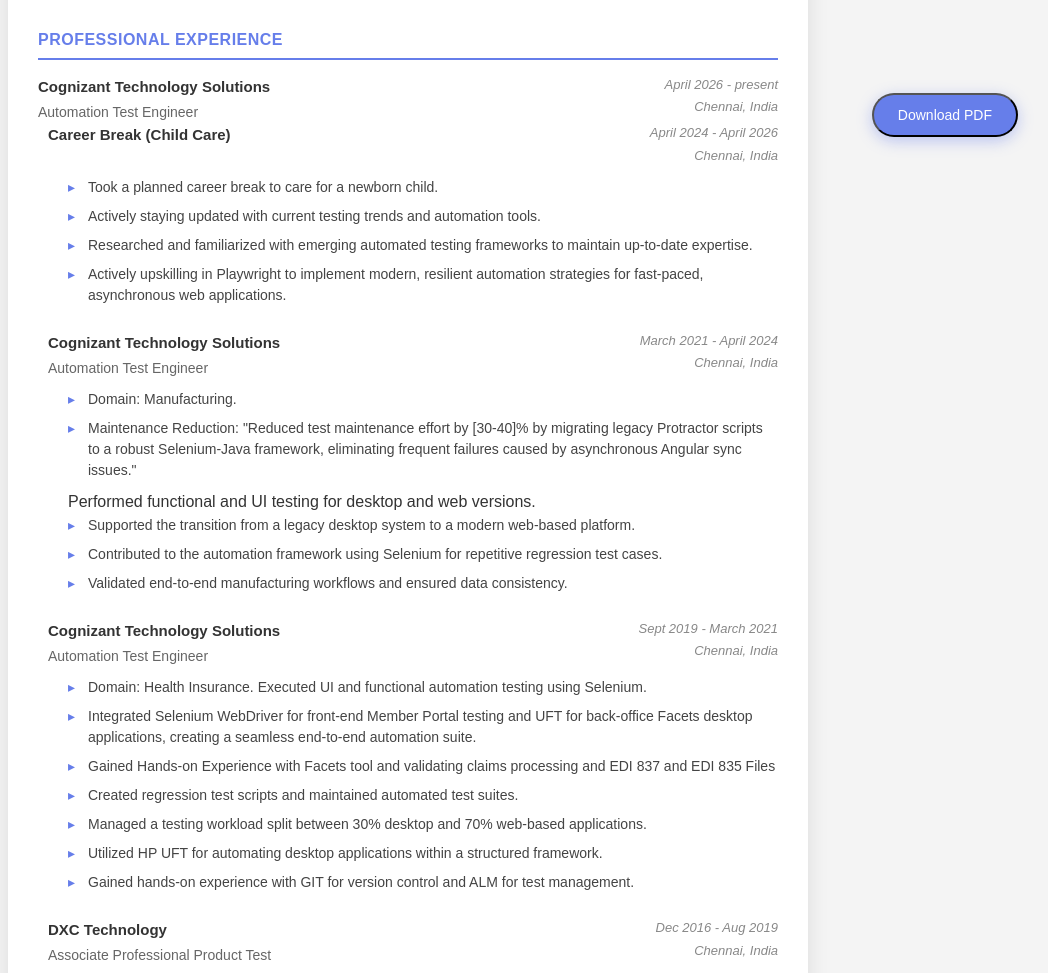
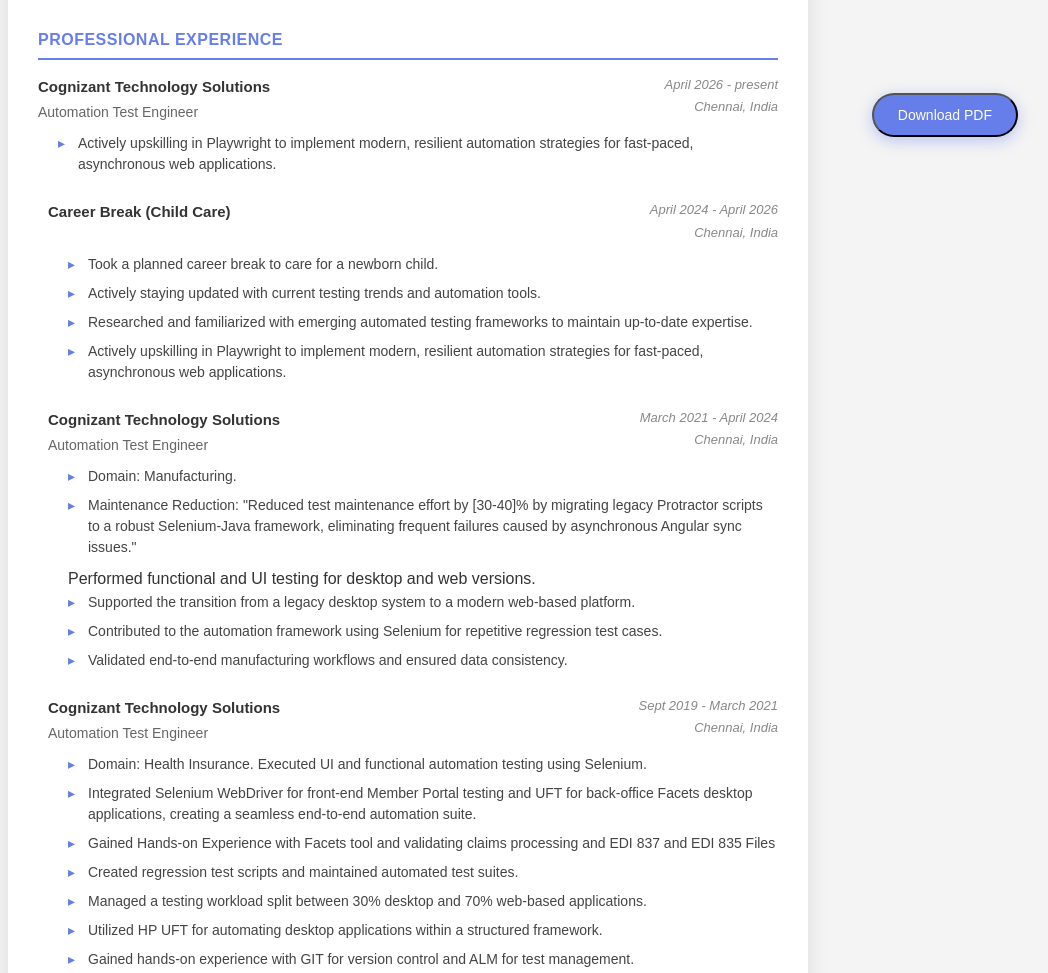
Before and after one commit to jayadurga/resume, a plain HTML site: page index.html in a window 1280 px wide. Shown: the part 633-1606 px from the top of the page, without its empty margins (232-1280 px from the left). Drawn offline with Linux system fonts and the light colour scheme.

Commit message:
Add job entry for Automation Test Engineer at Cognizant
Added a new job entry for Cognizant Technology Solutions with details about the role and responsibilities.

```diff
--- a/index.html
+++ b/index.html
@@ -326,6 +326,7 @@
                     <div class="job-entry">
                         <div class="job-header">
                             <div class="job-title-company">
+
                                 <div class="job-company">Cognizant Technology Solutions</div>
                                 <div class="job-title">Automation Test Engineer</div>
                             </div>
@@ -333,7 +334,14 @@
                                 <div class="job-dates">April 2026 - present</div>
                                 <div class="job-location">Chennai, India</div>
                             </div>
-                <div class="section-content">
+                             </div>
+                        <ul class="bullet-list">
+
+                         <li>Actively upskilling in Playwright to implement modern, resilient automation strategies for fast-paced, asynchronous web applications.</li>
+                        </ul>
+                    </div>
+
+                    <div class="section-content">
                      <!-- Career Break -->
                     <div class="job-entry">
                         <div class="job-header">
```
